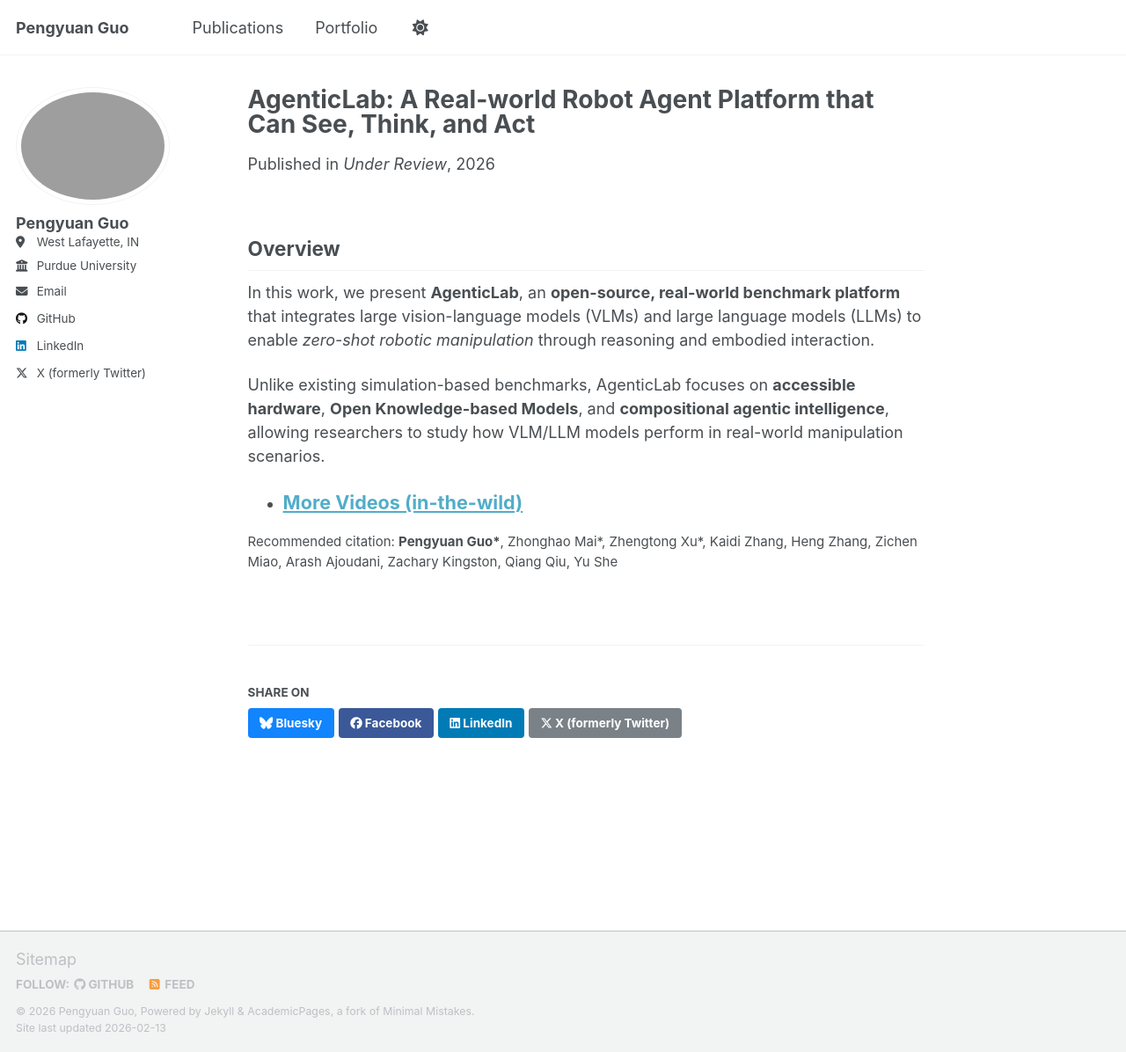
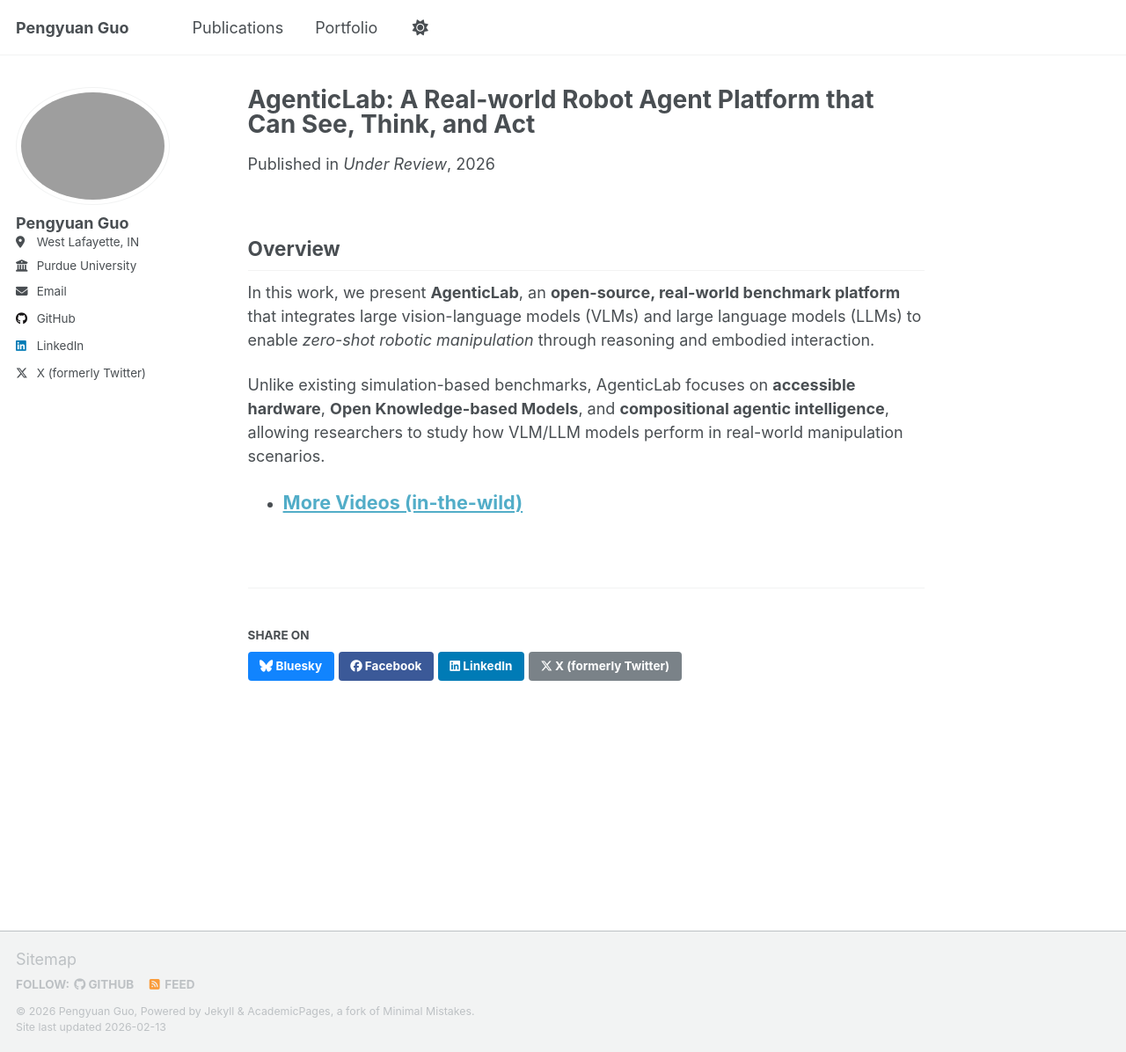
Before and after one commit to PengyuanGuo/pengyuanguo.github.io, a Jekyll site: the page built from _publications/2025-11-10-VLM_robobench.md, in a window 1280 px wide and 1196 px high. Shown: the whole window at 88% size. Built offline with Jekyll 4.4.1, drawn with Linux system fonts in a browser that asks for light colours; a script that is not in the unit is left out; part of the change alters nothing that is shown.

Commit message:
update AgenticLab 6

```diff
--- a/_publications/2025-11-10-VLM_robobench.md
+++ b/_publications/2025-11-10-VLM_robobench.md
@@ -4,7 +4,7 @@ collection: publications
 permalink: /publication/2026-01-31-AgenticLab
 venue: Under Review
 excerpt: '<div style="display: flex; gap: 15px; align-items: flex-start; flex-wrap: wrap;"><div style="flex: 0 0 100%; max-width: 300px;"><a href="https://drive.google.com/file/d/1IxNuYt15cYBI_d9qOa1-s4-BhJElBFpb/view?usp=drive_link" target="_blank"><video autoplay loop muted playsinline width="100%" style="border-radius: 6px; box-shadow: 0 2px 4px rgba(0,0,0,0.1);"><source src="/files/AgenticLab_teaser.mp4" type="video/mp4"></video></a></div><div style="flex: 1; min-width: 250px;"><p style="margin-bottom: 5px; font-size: 0.95em;"><b>Pengyuan Guo*</b>, Zhonghao Mai*, Zhengtong Xu*, Kaidi Zhang, Heng Zhang, Zichen Miao, Arash Ajoudani, Zachary Kingston, Qiang Qiu, Yu She</p><p style="margin-bottom: 5px; font-style: italic; color: #666;">Under Review, 2026</p><p style="font-size: 0.9em;"><a href="https://arxiv.org/pdf/2602.01662">arXiv</a> / <a href="#">website(soon)</a> / <a href="#">code(soon)</a> / <a href="/publication/2026-01-31-AgenticLab">bibtex</a></p></div></div>'
-citation: <b>Pengyuan Guo*</b>, Zhonghao Mai*, Zhengtong Xu*, Kaidi Zhang, Heng Zhang, Zichen Miao, Arash Ajoudani, Zachary Kingston, Qiang Qiu, Yu She
+# citation: <b>Pengyuan Guo*</b>, Zhonghao Mai*, Zhengtong Xu*, Kaidi Zhang, Heng Zhang, Zichen Miao, Arash Ajoudani, Zachary Kingston, Qiang Qiu, Yu She
 date: 2026-01-31
 
 ---
```
